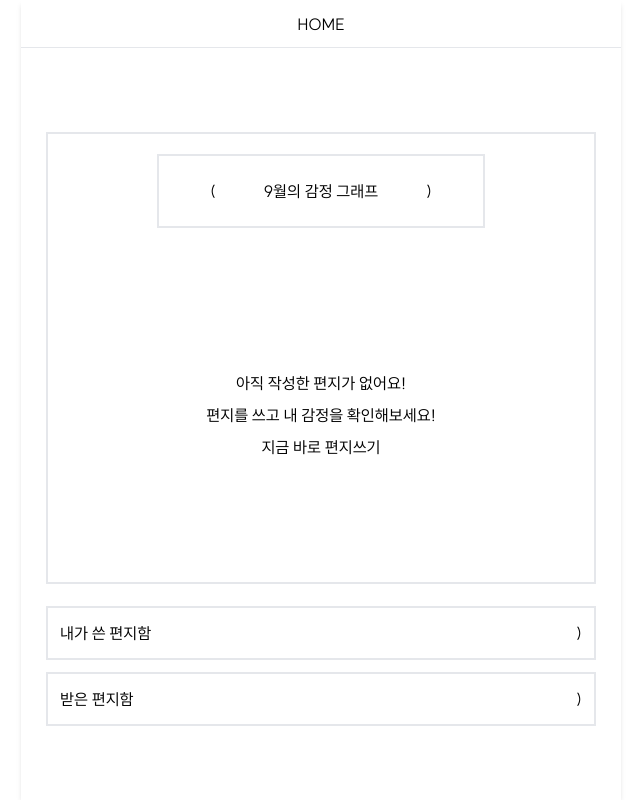
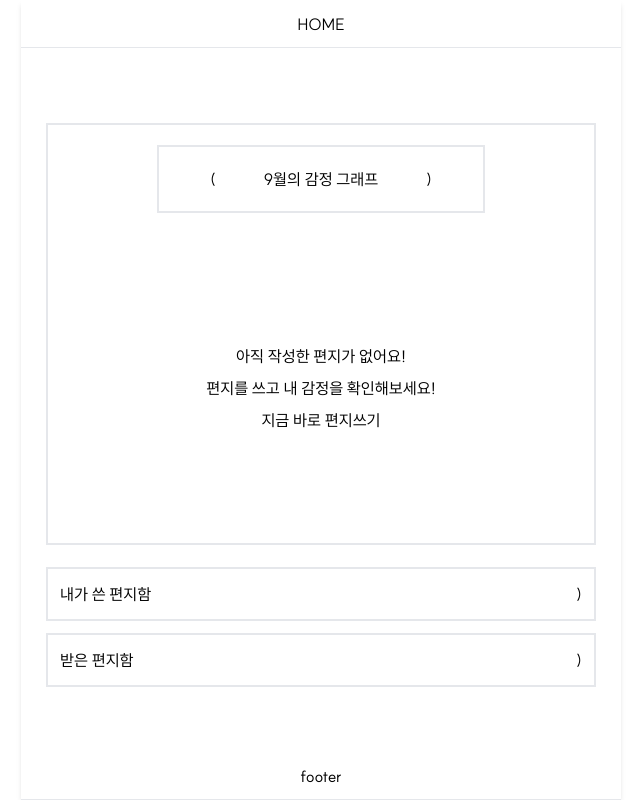
Before and after one commit to TEAM-EMOLE/EMORE-CLIENT, a React (Vite) app: page / in a window 1280 px wide. Shown: the whole page, without its empty margins (319-959 px from the left). Built offline with nearby package versions, Linux system fonts and the light colour scheme.

Commit message:
✨ Feat :  footer 생성

```diff
--- /dev/null
+++ b/src/commons/components/Footer/index.tsx
@@ -0,0 +1,18 @@
+
+interface NavbarProps {
+  title: string;
+  isBack?: boolean;
+  service?: string;
+  isMenu?: boolean;
+  serviceClick?: () => void;
+}
+
+const Footer = () => {
+  return (
+    <div className="w-full h-[48px] flex justify-center items-center relative border-b border-[rgba(249, 249, 249, 0.8)]">
+      footer
+    </div>
+  );
+}
+
+export default Footer;
--- a/src/pages/Home/index.tsx
+++ b/src/pages/Home/index.tsx
@@ -1,3 +1,4 @@
+import Footer from '../../commons/components/Footer';
 import Header from '../../commons/components/Header';
 import MainBox from './components/MainBox';
 import ReceiveLetter from './components/ReceiveLetter';
@@ -11,11 +12,12 @@ export default function HomePage() {
   return (
     <>
       <Header title="HOME" />
-      <div className="gap-3 flex flex-col justify-center items-center w-full h-[calc(100%-48px)]">
+      <div className="gap-3 flex flex-col justify-center items-center w-full h-[calc(100%-96px)]">
         <MainBox />
         <SendLetter />
         <ReceiveLetter />
       </div>
+      <Footer />
     </>
   );
 }
```
